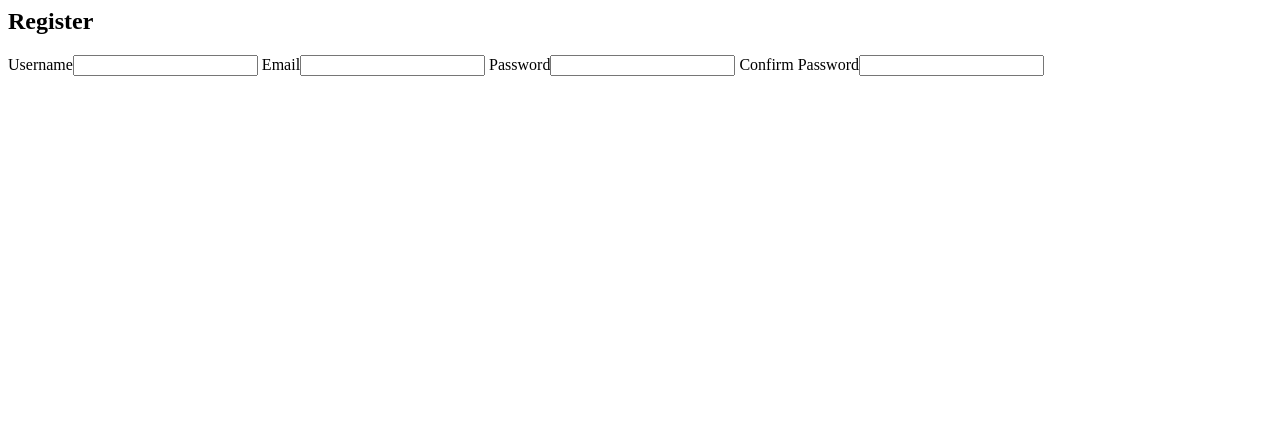
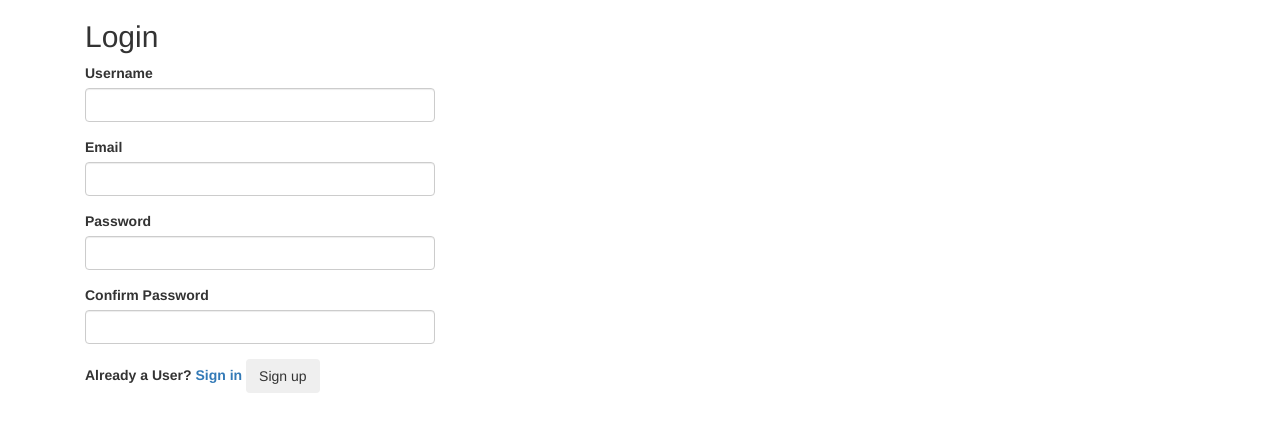
Before and after one commit to VikiWebdeveloper/UserPHP, a PHP site: page /register.php in a window 1280 px wide. Shown: the top 432 px of the page. Run offline with PHP 8.4, Linux system fonts and the light colour scheme.

Commit message:
Register and Login Html Completed

```diff
--- a/php/register.php
+++ b/php/register.php
@@ -1,16 +1,47 @@
+<?php
+
+?>
   <html>
+
   <head>
-    <title>Register yourself</title>
+    <title>Register</title>
+    <link rel="stylesheet" href="../css/style.css">
+    <link rel="stylesheet" href="https://maxcdn.bootstrapcdn.com/bootstrap/3.3.7/css/bootstrap.min.css">
+    <script src="https://ajax.googleapis.com/ajax/libs/jquery/3.3.1/jquery.min.js"></script>
+    <script src="https://maxcdn.bootstrapcdn.com/bootstrap/3.3.7/js/bootstrap.min.js"></script>
   </head>
-  <div>
+
+  <body class="container">
+    <div  class="col-md-4">
     <h2>
-      Register
+      Login
     </h2>
+    <form>
+      <div class="form-group">
+        <label>Username</label>
+        <input type="text" class="form-control" name="username" />
       </div>
       <div class="form-group">
-    <label>Username</label><input type="username" />
-    <label>Email</label><input type="email" />
-    <label>Password</label><input type="password" />
-    <label>Confirm Password</label><input type="password1" />
+        <label>Email</label>
+        <input type="text" class="form-control" name="email" />
       </div>
+      <div class="form-group">
+        <label>Password</label>
+        <input type="text" class="form-control" name="password" />
+      </div>
+      <div class="form-group">
+        <label>Confirm Password</label>
+        <input type="text" class="form-control" name="password1" />
+      </div>
+      <label>Already a User? <a href="index.php">Sign in</a> </label>
+      <button type="submit" name="reg_user" class="btn">
+        Sign up
+      </button>
+    </form>
+
+    </div>
+
+
+  </body>
+
   </html>
```
Also changed, not shown: php/errors.php (added, +7 -0 lines), php/index.php (+47 -9 lines), css/style.css (added). Lines whose indentation alone changed are shown as unchanged.
